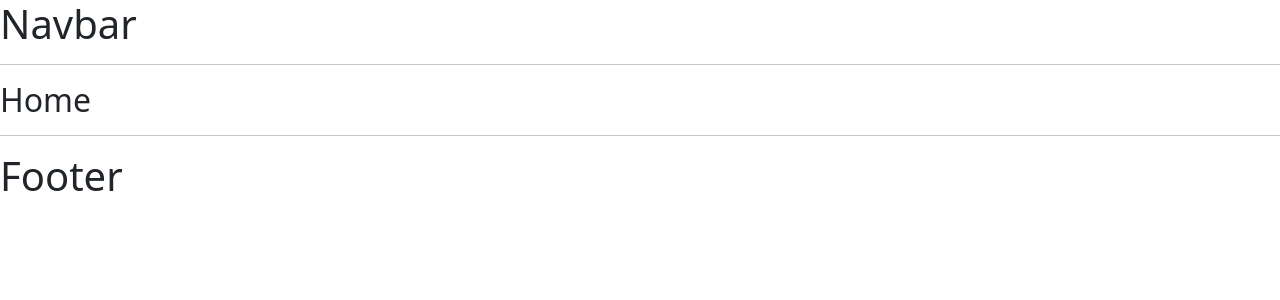
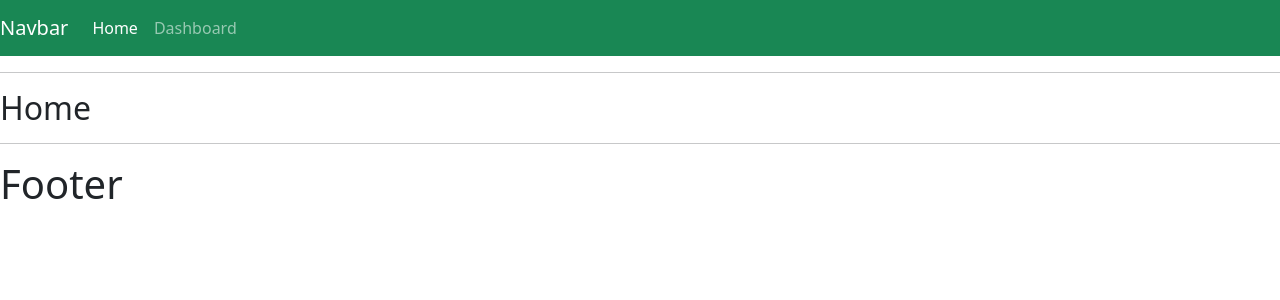
Before and after one commit to tomark4/react-bluuweb-2023, a React (Vite) app in the folder react-router/: page / in a window 1280 px wide. Shown: the top 300 px of the page. Built offline with nearby package versions, Linux system fonts and the light colour scheme.

Commit message:
Added context auth

```diff
--- /dev/null
+++ b/react-router/src/components/Navbar.tsx
@@ -0,0 +1,38 @@
+import { NavLink } from "react-router-dom";
+
+const Navbar = () => {
+  return (
+    <nav className="navbar navbar-expand-lg navbar-dark bg-success">
+      <a className="navbar-brand" href="#">
+        Navbar
+      </a>
+      <button
+        className="navbar-toggler"
+        type="button"
+        data-toggle="collapse"
+        data-target="#navbarNav"
+        aria-controls="navbarNav"
+        aria-expanded="false"
+        aria-label="Toggle navigation"
+      >
+        <span className="navbar-toggler-icon"></span>
+      </button>
+      <div className="collapse navbar-collapse" id="navbarNav">
+        <ul className="navbar-nav">
+          <li className="nav-item active">
+            <NavLink to="/" className="nav-link">
+              Home
+            </NavLink>
+          </li>
+          <li className="nav-item">
+            <NavLink className="nav-link" to="/dashboard">
+              Dashboard
+            </NavLink>
+          </li>
+        </ul>
+      </div>
+    </nav>
+  );
+};
+
+export default Navbar;
--- /dev/null
+++ b/react-router/src/components/index.ts
@@ -0,0 +1 @@
+export { default as Navbar } from "./Navbar";
--- a/react-router/src/layouts/PublicLayout.tsx
+++ b/react-router/src/layouts/PublicLayout.tsx
@@ -1,9 +1,10 @@
 import { Outlet } from "react-router-dom";
+import { Navbar } from "../components";
 
 const PublicLayout = () => {
   return (
     <div>
-      <h1>Navbar</h1>
+      <Navbar />
       <hr />
       <Outlet />
       <hr />
```
Also changed, not shown: react-router/src/context/auth/AuthContext.tsx (added, +32 -0 lines).
